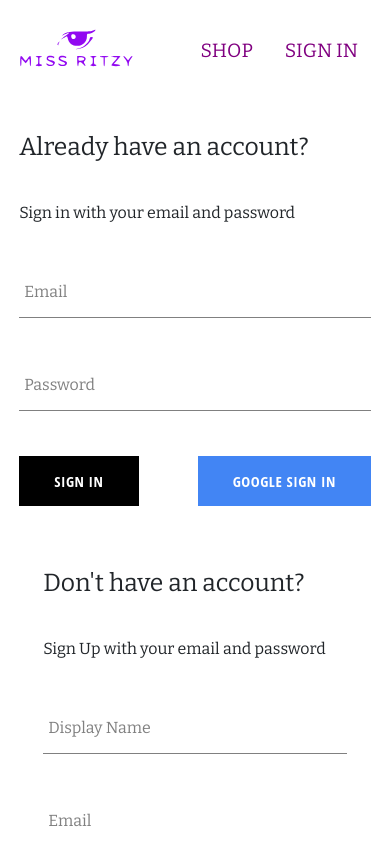
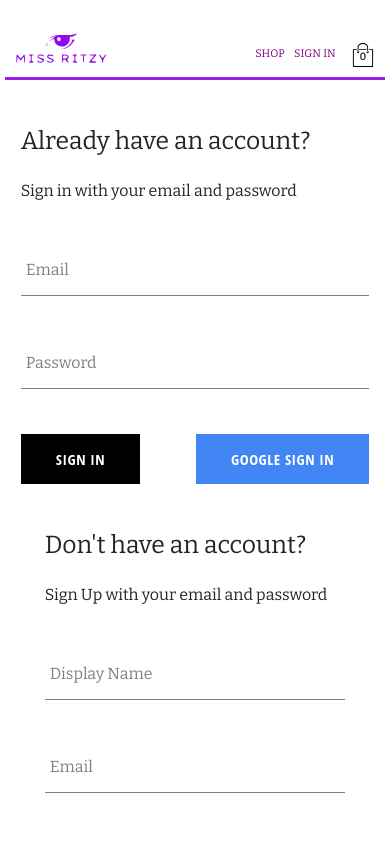
Before and after one commit to AndriusAlimas/miss-ritzy-website, a React (Create React App) app: page /auth in a window 390 px wide. Shown: the top 844 px of the page. Built offline with nearby package versions, Linux system fonts and the light colour scheme; no server answers.

Commit message:
working on responsive on all device size

```diff
--- a/src/components/button/button.styles.scss
+++ b/src/components/button/button.styles.scss
@@ -27,7 +27,7 @@
       background-color: #4285f4;
       color: white;
       @media screen and (max-width: 900px) {
-        margin: 0 0 0 1rem;
+        margin: 0 0 0 0.3rem;
 
      }
       &:hover {
--- /dev/null
+++ b/src/components/cart-icon/cart-icon.component.jsx
@@ -0,0 +1,13 @@
+import { ReactComponent as ShoppingIcon } from "./../../assets/svg/shopping-bag.svg";
+import "./cart-icon.styles.scss";
+
+const CartIcon = () => {
+  return (
+    <div className="cart-icon-container">
+      <ShoppingIcon className="shopping-icon" />
+      <span className="item-count">0</span>
+    </div>
+  );
+};
+
+export default CartIcon;
--- /dev/null
+++ b/src/components/cart-icon/cart-icon.styles.scss
@@ -0,0 +1,21 @@
+.cart-icon-container {
+    width: 45px;
+    height: 45px;
+    position: relative;
+    display: flex;
+    align-items: center;
+    justify-content: center;
+    cursor: pointer;
+
+    .shopping-icon {
+      width: 24px;
+      height: 24px;
+    }
+
+    .item-count {
+      position: absolute;
+      font-size: 10px;
+      font-weight: bold;
+      bottom: 12px;
+    }
+  }
--- a/src/components/routes/authentication/authentication.styles.scss
+++ b/src/components/routes/authentication/authentication.styles.scss
@@ -1,11 +1,10 @@
 .authentication-container{
     display: flex;
     justify-content: space-between;
-    // width: 56rem;
     flex-wrap: wrap;
-    margin: 1.8rem 3rem;
+
     @media screen and (max-width: 1000px) {
-       margin: 1.2rem;
 
-    }
+        margin: 1rem;
+       }
 }
--- a/src/components/routes/navigation/navigation.component.jsx
+++ b/src/components/routes/navigation/navigation.component.jsx
@@ -4,6 +4,8 @@ import { useContext } from "react";
 import { ReactComponent as Logo } from "../../../assets/svg/Logo.svg";
 import { UserContext } from "../../../contexts/user.context";
 import { signOutUser } from "../../../utils/firebase/firebase.utils";
+
+import CartIcon from "../../cart-icon/cart-icon.component";
 
 import "./navigation.styles.scss";
 
@@ -29,6 +31,7 @@ const Navigation = () => {
               SIGN IN
             </Link>
           )}
+          <CartIcon />
         </div>
       </div>
       <Outlet />
--- a/src/components/routes/navigation/navigation.styles.scss
+++ b/src/components/routes/navigation/navigation.styles.scss
@@ -4,29 +4,44 @@
     display: flex;
     justify-content: space-between;
     margin-bottom: 25px;
+    border-bottom: #9B1DF2 solid;
+    height: 5rem;
+    @media screen and (max-width: 1000px) {
 
+      padding: 0;
+     }
     .logo-container {
       height: 100%;
-      margin: auto 1rem;
+      margin: 0 0.5rem;
 
     .logo{
         filter: invert(0.5) sepia(1) saturate(206) hue-rotate(281deg);
     width: 7.5rem;
+
+    @media screen and (max-width: 420px) {
+
+      width: 6rem;
+     }
      }
     }
 
     .nav-links-container {
-      width: 50%;
       height: 100%;
       display: flex;
       align-items: center;
       justify-content: flex-end;
-      margin: 1rem;
+      margin: 1rem 0 0 1rem;
       .nav-link {
         cursor: pointer;
         color:purple;
         font-size: 1.2rem;
         margin: 0 1rem;
+
+        @media screen and (max-width: 420px) {
+          margin: 0 0.29rem;
+          font-size: 0.68rem;
+
+         }
       }
     }
   }
--- a/src/components/sign-in-form/sign-in-form.styles.scss
+++ b/src/components/sign-in-form/sign-in-form.styles.scss
@@ -1,6 +1,6 @@
 .sign-in-container{
     h2{
-        margin: 2.4rem 0;
+        margin: 1.4rem 0;
     }
 
     @media screen and (max-width: 1000px) {
@@ -8,8 +8,8 @@
       width: -webkit-fill-available;
      }
      @media screen and (min-width: 1000px) {
-      width: 35vw;
-      margin: 1.5rem 3rem;
+      width: 29vw;
+      margin: 1.2rem 2.5rem;
      }
 
     .buttons-container{
--- a/src/components/sign-up-form/sign-up-form.styles.scss
+++ b/src/components/sign-up-form/sign-up-form.styles.scss
@@ -1,7 +1,7 @@
 .sign-up-container{
   //  width: 50rem;
     h2{
-        margin: 2.4rem 0;
+        margin: 1.4rem 0;
     }
 
     @media screen and (max-width: 1000px) {
@@ -9,8 +9,8 @@
         width: -webkit-fill-available;
      }
      @media screen and (min-width: 1000px) {
-      width: 35vw;
-      margin: 1.5rem 3rem;
+      width: 29vw;
+      margin: 1.2rem 2.5rem;
      }
      @media screen and (min-width: 1500px) {
         width:40vw;
--- a/src/index.scss
+++ b/src/index.scss
@@ -3,7 +3,12 @@
 }
 body {
   margin: 0;
+  padding: 0 0.3rem;
   font-family: 'Bitter', serif;
   -webkit-font-smoothing: antialiased;
   -moz-osx-font-smoothing: grayscale;
+  @media screen and (min-width: 500px) {
+
+    padding: 1.5rem 2rem;
+   }
 }
```
